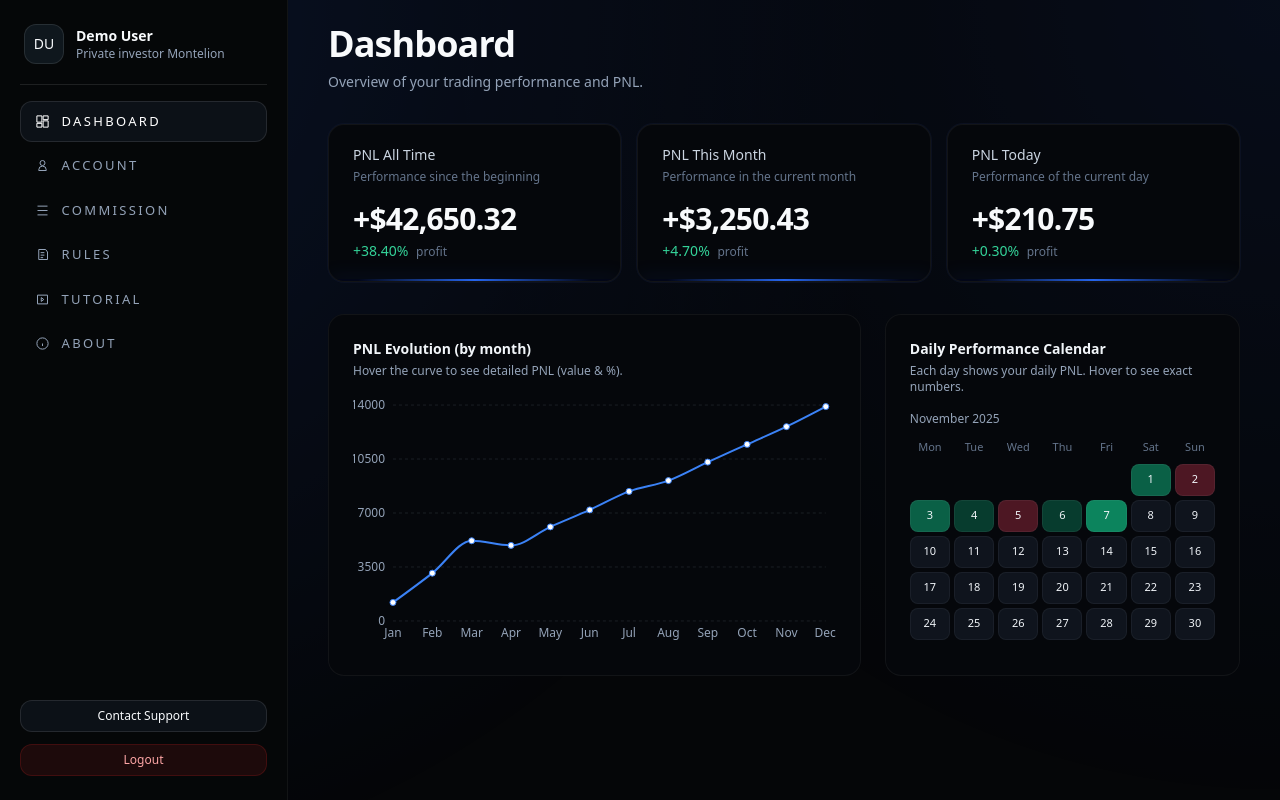
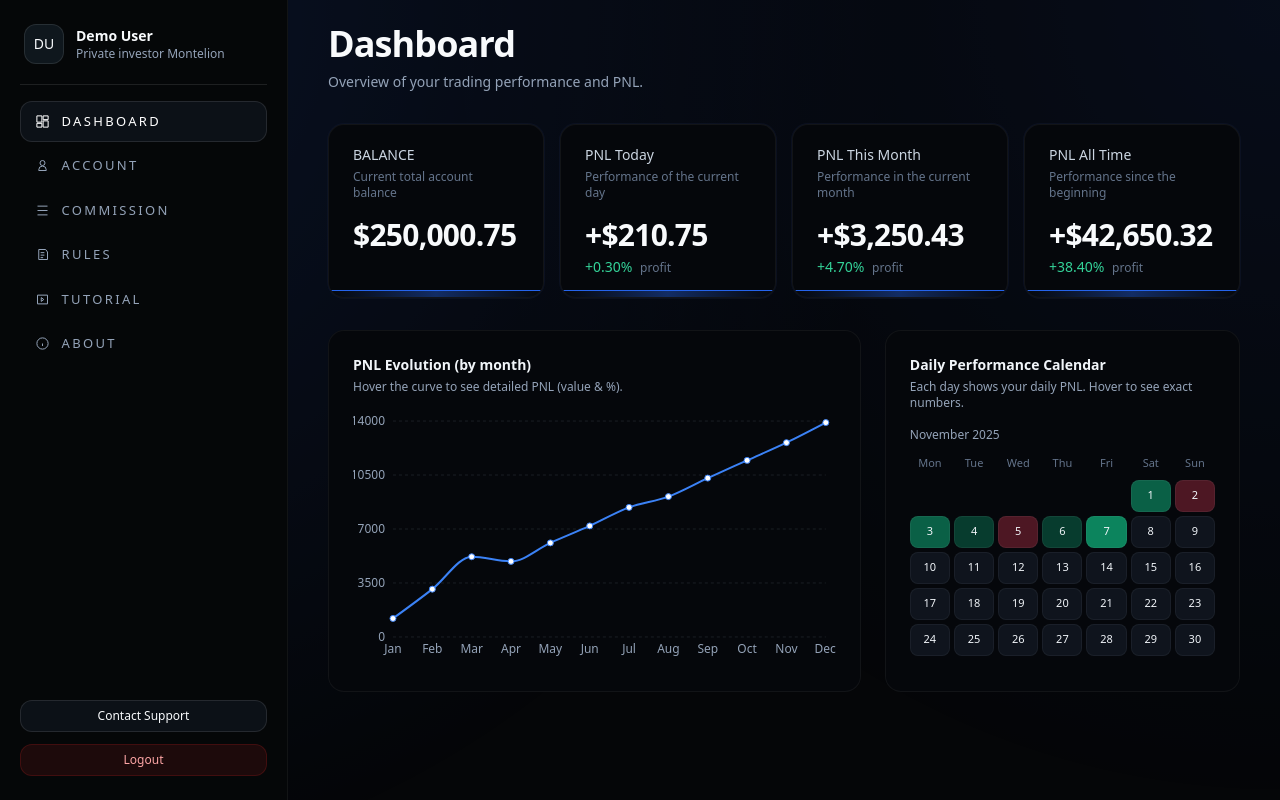
Before and after one commit to montelioncapital/montelion-app-v1, a Next.js app: page /dashboard in a window 1280 px wide. Built offline with nearby package versions, Linux system fonts and the light colour scheme.

Commit message:
Update page.tsx

```diff
--- a/app/dashboard/page.tsx
+++ b/app/dashboard/page.tsx
@@ -14,10 +14,21 @@ import {
 
 /* -------------------- MOCK DATA -------------------- */
 
-const pnlSummary = {
+type PnlValue = {
+  value: number;
+  percent: number;
+};
+
+const kpiData: {
+  balance: number;
+  day: PnlValue;
+  month: PnlValue;
+  allTime: PnlValue;
+} = {
+  balance: 250000.75,
+  day: { value: 210.75, percent: 0.3 },
+  month: { value: 3250.43, percent: 4.7 },
   allTime: { value: 42650.32, percent: 38.4 },
-  month: { value: 3250.43, percent: 4.7 },
-  day: { value: 210.75, percent: 0.3 },
 };
 
 type MonthlyPoint = {
@@ -62,11 +73,11 @@ const dailyPerf: DailyPerf[] = [
 /* -------------------- HELPERS -------------------- */
 
 // Retourne la perf pour une date donnée
-const getPerfForDate = (dateStr: string) =>
+const getPerfForDate = (dateStr: string): DailyPerf | undefined =>
   dailyPerf.find((d) => d.date === dateStr);
 
 // Génère toutes les dates du mois donné
-function getMonthDays(year: number, monthIndex: number) {
+function getMonthDays(year: number, monthIndex: number): Date[] {
   // monthIndex: 0 = Janvier
   const days: Date[] = [];
   const date = new Date(year, monthIndex, 1);
@@ -78,7 +89,7 @@ function getMonthDays(year: number, monthIndex: number) {
 }
 
 // Couleur de fond en fonction de la perf
-function getPerfColor(value: number) {
+function getPerfColor(value: number): string {
   if (value > 0) {
     if (value > 200) return "bg-emerald-500/70";
     if (value > 100) return "bg-emerald-500/50";
@@ -94,23 +105,56 @@ function getPerfColor(value: number) {
 
 /* -------------------- COMPONENTS -------------------- */
 
-function PnlCard({
+type BalanceCardProps = {
+  value: number;
+};
+
+const BalanceCard: React.FC<BalanceCardProps> = ({ value }) => {
+  return (
+    <div className="relative overflow-hidden rounded-2xl border border-white/5 bg-[#05070b] px-6 py-5 shadow-[0_0_0_1px_rgba(15,23,42,0.6)]">
+      {/* Ligne bleue façon Montelion */}
+      <div className="pointer-events-none absolute inset-x-0 bottom-0">
+        <div className="h-[1px] bg-[#2564ec]" />
+        <div className="h-[6px] bg-gradient-to-r from-black/0 via-[#2564ec]/40 to-black/0" />
+      </div>
+
+      <div className="text-sm font-medium text-slate-300">BALANCE</div>
+      <div className="mt-1 text-xs text-slate-500">
+        Current total account balance
+      </div>
+      <div className="mt-4 text-3xl font-semibold tracking-tight">
+        {value.toLocaleString("en-US", {
+          style: "currency",
+          currency: "USD",
+          maximumFractionDigits: 2,
+        })}
+      </div>
+    </div>
+  );
+};
+
+type PnlCardProps = {
+  title: string;
+  subtitle: string;
+  value: number;
+  percent: number;
+};
+
+const PnlCard: React.FC<PnlCardProps> = ({
   title,
   subtitle,
   value,
   percent,
-}: {
-  title: string;
-  subtitle: string;
-  value: number;
-  percent: number;
-}) {
+}) => {
   const positive = percent >= 0;
 
   return (
     <div className="relative overflow-hidden rounded-2xl border border-white/5 bg-[#05070b] px-6 py-5 shadow-[0_0_0_1px_rgba(15,23,42,0.6)]">
-      {/* Barre bleue avec dégradé noir -> bleu (#2564ec) -> noir */}
-      <div className="pointer-events-none absolute inset-x-0 bottom-0 h-[2px] bg-[linear-gradient(90deg,#020617_0%,#020617_10%,#2564ec_50%,#020617_90%,#020617_100%)] shadow-[0_0_18px_rgba(37,100,236,0.45)]" />
+      {/* Ligne bleue façon Montelion */}
+      <div className="pointer-events-none absolute inset-x-0 bottom-0">
+        <div className="h-[1px] bg-[#2564ec]" />
+        <div className="h-[6px] bg-gradient-to-r from-black/0 via-[#2564ec]/40 to-black/0" />
+      </div>
 
       <div className="text-sm font-medium text-slate-300">{title}</div>
       <div className="mt-1 text-xs text-slate-500">{subtitle}</div>
@@ -136,9 +180,9 @@ function PnlCard({
       </div>
     </div>
   );
-}
+};
 
-const CustomLineTooltip = ({ active, payload, label }: any) => {
+const CustomLineTooltip: React.FC<any> = ({ active, payload, label }) => {
   if (!active || !payload || !payload.length) return null;
   const data = payload[0].payload as MonthlyPoint;
 
@@ -167,7 +211,7 @@ const CustomLineTooltip = ({ active, payload, label }: any) => {
 
 /* -------------------- MAIN PAGE -------------------- */
 
-export default function DashboardPage() {
+const DashboardPage: React.FC = () => {
   // Calendrier basé sur Novembre 2025 en exemple
   const calendarYear = 2025;
   const calendarMonthIndex = 10; // 0 = Janvier, 10 = Novembre
@@ -178,7 +222,7 @@ export default function DashboardPage() {
   return (
     <div className="relative z-10 flex flex-col gap-8">
       {/* Titre */}
-      <div className="mt-6 md:mt-0">
+      <div className="mt-2 md:mt-0">
         <h1 className="text-3xl md:text-4xl font-semibold tracking-tight">
           Dashboard
         </h1>
@@ -188,24 +232,25 @@ export default function DashboardPage() {
       </div>
 
       {/* KPI */}
-      <section className="grid gap-4 md:grid-cols-3">
+      <section className="grid gap-4 md:grid-cols-4">
+        <BalanceCard value={kpiData.balance} />
         <PnlCard
-          title="PNL All Time"
-          subtitle="Performance since the beginning"
-          value={pnlSummary.allTime.value}
-          percent={pnlSummary.allTime.percent}
+          title="PNL Today"
+          subtitle="Performance of the current day"
+          value={kpiData.day.value}
+          percent={kpiData.day.percent}
         />
         <PnlCard
           title="PNL This Month"
           subtitle="Performance in the current month"
-          value={pnlSummary.month.value}
-          percent={pnlSummary.month.percent}
+          value={kpiData.month.value}
+          percent={kpiData.month.percent}
         />
         <PnlCard
-          title="PNL Today"
-          subtitle="Performance of the current day"
-          value={pnlSummary.day.value}
-          percent={pnlSummary.day.percent}
+          title="PNL All Time"
+          subtitle="Performance since the beginning"
+          value={kpiData.allTime.value}
+          percent={kpiData.allTime.percent}
         />
       </section>
 
@@ -299,7 +344,7 @@ export default function DashboardPage() {
               // On veut commencer à Lundi (=1) dans notre header
               const leadingEmpty = (firstDay + 6) % 7; // convert to Monday-start index
 
-              const cells: JSX.Element[] = [];
+              const cells: React.ReactNode[] = [];
 
               // Cases vides avant le 1er du mois
               for (let i = 0; i < leadingEmpty; i++) {
@@ -344,9 +389,7 @@ export default function DashboardPage() {
                         </div>
                         <div
                           className={
-                            percent >= 0
-                              ? "text-emerald-400"
-                              : "text-rose-400"
+                            percent >= 0 ? "text-emerald-400" : "text-rose-400"
                           }
                         >
                           {percent >= 0 ? "+" : ""}
@@ -365,4 +408,6 @@ export default function DashboardPage() {
       </section>
     </div>
   );
-}
+};
+
+export default DashboardPage;
```
